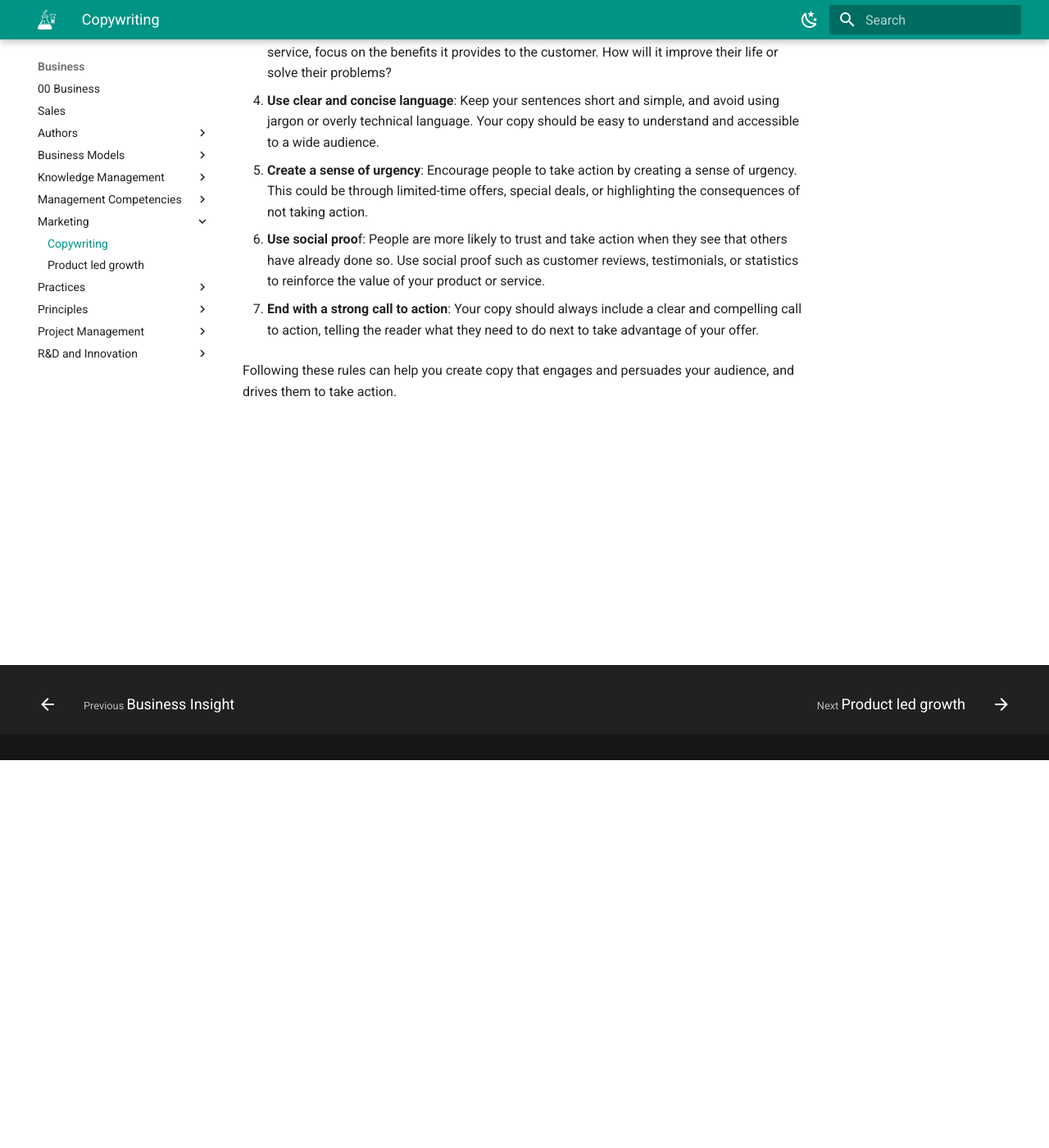
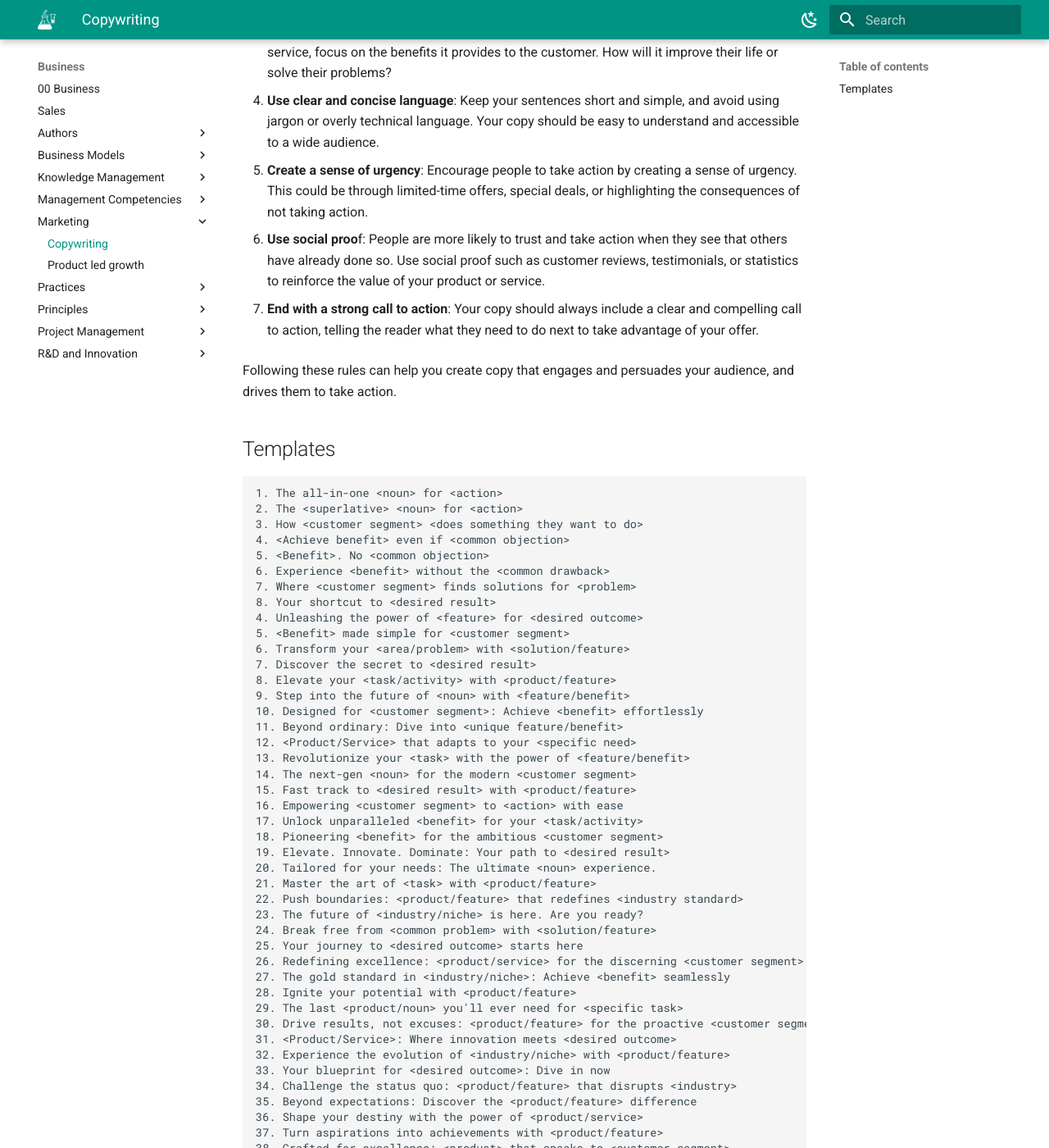
Before and after one commit to abilian/lab.abilian.com, an MkDocs documentation site: the page built from docs/Business/Marketing/Copywriting.md, in a window 1280 px wide and 1400 px high, scrolled down 473 px. Shown: the whole window at 82% size. Built offline with MkDocs 1.6.1 and Material for MkDocs 9.7.7, drawn with Linux system fonts in a browser that asks for light colours; comment, search, counter and statistics services are not loaded; some of the changed text lies outside the part shown.

Commit message:
update content

````diff
--- a/docs/Business/Marketing/Copywriting.md
+++ b/docs/Business/Marketing/Copywriting.md
@@ -16,3 +16,73 @@
 
 
 Following these rules can help you create copy that engages and persuades your audience, and drives them to take action.
+
+## Templates
+
+```
+1. The all-in-one <noun> for <action>
+2. The <superlative> <noun> for <action>
+3. How <customer segment> <does something they want to do>
+4. <Achieve benefit> even if <common objection>
+5. <Benefit>. No <common objection>
+6. Experience <benefit> without the <common drawback>
+7. Where <customer segment> finds solutions for <problem>
+8. Your shortcut to <desired result>
+4. Unleashing the power of <feature> for <desired outcome>
+5. <Benefit> made simple for <customer segment>
+6. Transform your <area/problem> with <solution/feature>
+7. Discover the secret to <desired result>
+8. Elevate your <task/activity> with <product/feature>
+9. Step into the future of <noun> with <feature/benefit>
+10. Designed for <customer segment>: Achieve <benefit> effortlessly
+11. Beyond ordinary: Dive into <unique feature/benefit>
+12. <Product/Service> that adapts to your <specific need>
+13. Revolutionize your <task> with the power of <feature/benefit>
+14. The next-gen <noun> for the modern <customer segment>
+15. Fast track to <desired result> with <product/feature>
+16. Empowering <customer segment> to <action> with ease
+17. Unlock unparalleled <benefit> for your <task/activity>
+18. Pioneering <benefit> for the ambitious <customer segment>
+19. Elevate. Innovate. Dominate: Your path to <desired result>
+20. Tailored for your needs: The ultimate <noun> experience.
+21. Master the art of <task> with <product/feature>
+22. Push boundaries: <product/feature> that redefines <industry standard>
+23. The future of <industry/niche> is here. Are you ready?
+24. Break free from <common problem> with <solution/feature>
+25. Your journey to <desired outcome> starts here
+26. Redefining excellence: <product/service> for the discerning <customer segment>
+27. The gold standard in <industry/niche>: Achieve <benefit> seamlessly
+28. Ignite your potential with <product/feature>
+29. The last <product/noun> you'll ever need for <specific task>
+30. Drive results, not excuses: <product/feature> for the proactive <customer segment>
+31. <Product/Service>: Where innovation meets <desired outcome>
+32. Experience the evolution of <industry/niche> with <product/feature>
+33. Your blueprint for <desired outcome>: Dive in now
+34. Challenge the status quo: <product/feature> that disrupts <industry>
+35. Beyond expectations: Discover the <product/feature> difference
+36. Shape your destiny with the power of <product/service>
+37. Turn aspirations into achievements with <product/feature>
+38. Crafted for excellence: <product> that speaks to <customer segment>
+39. Embark on a transformative journey with <product/service>
+40. Precision meets performance: The new era of <desired result>
+41. Leap ahead with <product/feature> that amplifies <benefit>
+42. Conquer <common challenge> with the brilliance of <product/service>
+43. Where passion meets precision: Dive into <product/feature>
+44. A new horizon of <benefit>: Welcome to <product/service>
+45. <Product/Service>: Your compass to <desired outcome>
+46. The essence of <benefit> distilled for <customer segment>
+47. Transforming visions into victories with <product/service>
+48. The paradigm shift you've been waiting for: <product/feature>
+49. Elevate every moment with unparalleled <benefit>
+50. Dive deeper, achieve more: The <product/feature> promise
+51. The intersection of innovation and intuition: Discover <product/service>
+52. Beyond the ordinary: The <product> revolution for <customer segment>
+53. Join the movement: <product/service> for a new generation
+54. Harness the full spectrum of <benefit> with <product/feature>
+55. Unveiling the future: The game-changer in <industry/niche>
+56. <Product/Service>: Bridging the gap between dream and reality
+57. The beacon for <customer segment>: Illuminate your path to <desired outcome>
+58. <Benefit> reimagined: The next chapter in <industry/niche>
+59. Your catalyst for change: Embrace the power of <product/feature>
+60. The renaissance of <benefit>: Experience the <product/service> difference
+```
````
Also changed, not shown: docs/Tech/Python/Shell in Python.md (+6 -0 lines), docs/changelog.md (+14 -14 lines), 1 other file.
